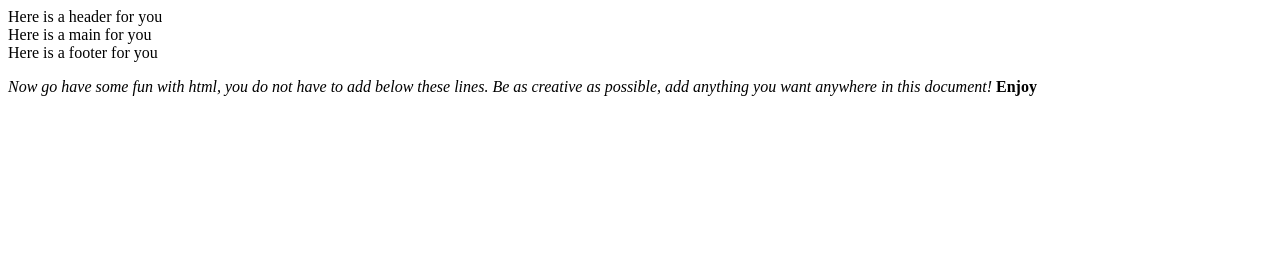
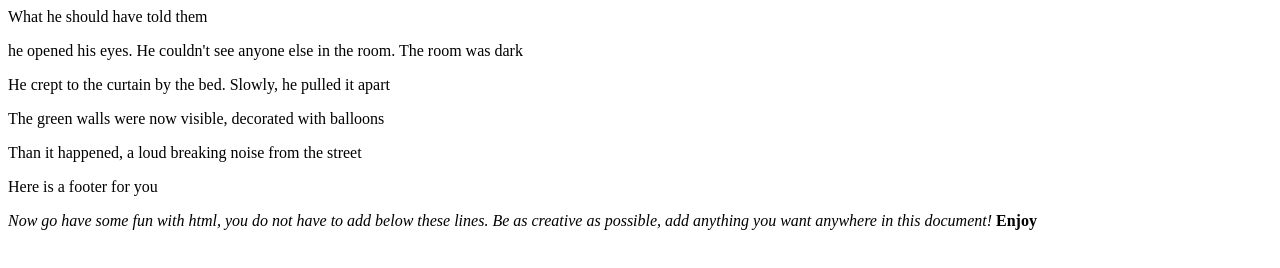
Before and after one commit to NicolSaha/exquisite-corpse, a plain HTML site: page index.html in a window 1280 px wide. Drawn offline with Linux system fonts and the light colour scheme.

Commit message:
changes in html  balder

```diff
--- a/index.html
+++ b/index.html
@@ -6,9 +6,15 @@
     <title>A little story for you</title>
   </head>
   <body>
-    <header>Here is a header for you</header>
+    <header>What he should have told them</header>
 
-    <main>Here is a main for you</main>
+    <main>
+      <p>he opened his eyes. He couldn't see anyone else in the room. The room was dark</p>
+      <p> He crept to the curtain by the bed. Slowly, he pulled it apart</p>
+      <p> The green walls were now visible, decorated with balloons</p>
+      <p> Than it happened, a loud breaking noise from the street </p>
+
+    </main>
 
     <footer>Here is a footer for you</footer>
 
```
